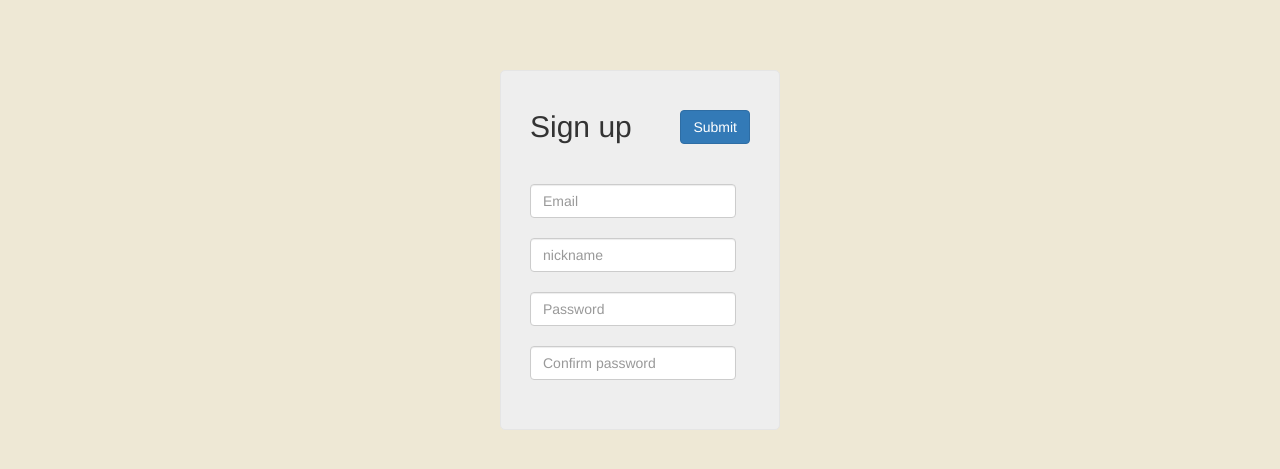
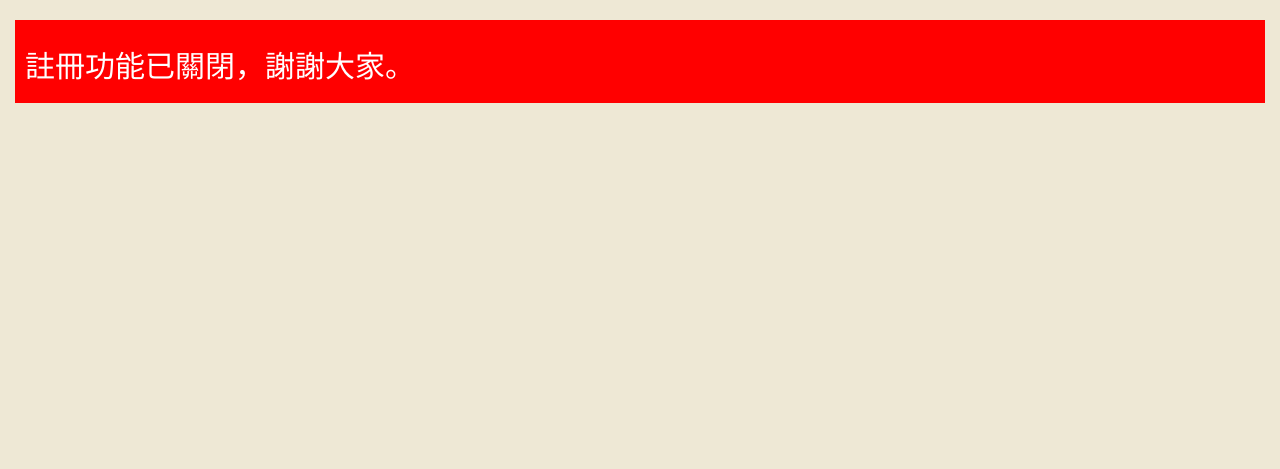
Before and after one commit to ryanchao2012/sparktw.codefight.web, a Django app: the page made by home/templates/signup.html in a window 1280 px wide. Shown: the part 51-520 px from the top of the page. Run offline with Django 3.2, Linux system fonts and the light colour scheme; some libraries are stand-ins or nearby versions.

Commit message:
disable signup form

```diff
--- a/home/templates/signup.html
+++ b/home/templates/signup.html
@@ -8,19 +8,25 @@
 {% endblock extend-style %}
 {% block main-content %}
 <div>
-    <form class="form-sign" id="formSignup" action="{% url "signup" %}?next={{ next }}" method="post">
-        {% csrf_token %}
-        <h2>Sign up
-        <input class="btn btn-primary pull-right" type="submit" id="btnSignup">
-        </h2>
-        <hr>
-        {% for field in form %}
-            {% for error in field.errors %}
-                <div class="errorlist">* {{ error }}</div>
-            {% endfor %}
-            {{ field }}<br>
-        {% endfor %}
-    </form>
+
+    {# <form class="form-sign" id="formSignup" action="{% url "signup" %}?next={{ next }}" method="post"> #}
+        {# {% csrf_token %} #}
+        {# <h2>Sign up #}
+            <div style="background-color: red; color: #fff; padding: 10px;">
+                <h2>
+                    註冊功能已關閉，謝謝大家。
+                </h2>
+            </div>
+        {# <input class="btn btn-primary pull-right" type="submit" id="btnSignup"> #}
+        {# </h2> #}
+        {# <hr> #}
+        {# {% for field in form %} #}
+            {# {% for error in field.errors %} #}
+                {# <div class="errorlist">* {{ error }}</div> #}
+            {# {% endfor %} #}
+            {# {{ field }}<br> #}
+        {# {% endfor %} #}
+    {# </form> #}
 </div>
 
 {% endblock %}
```
